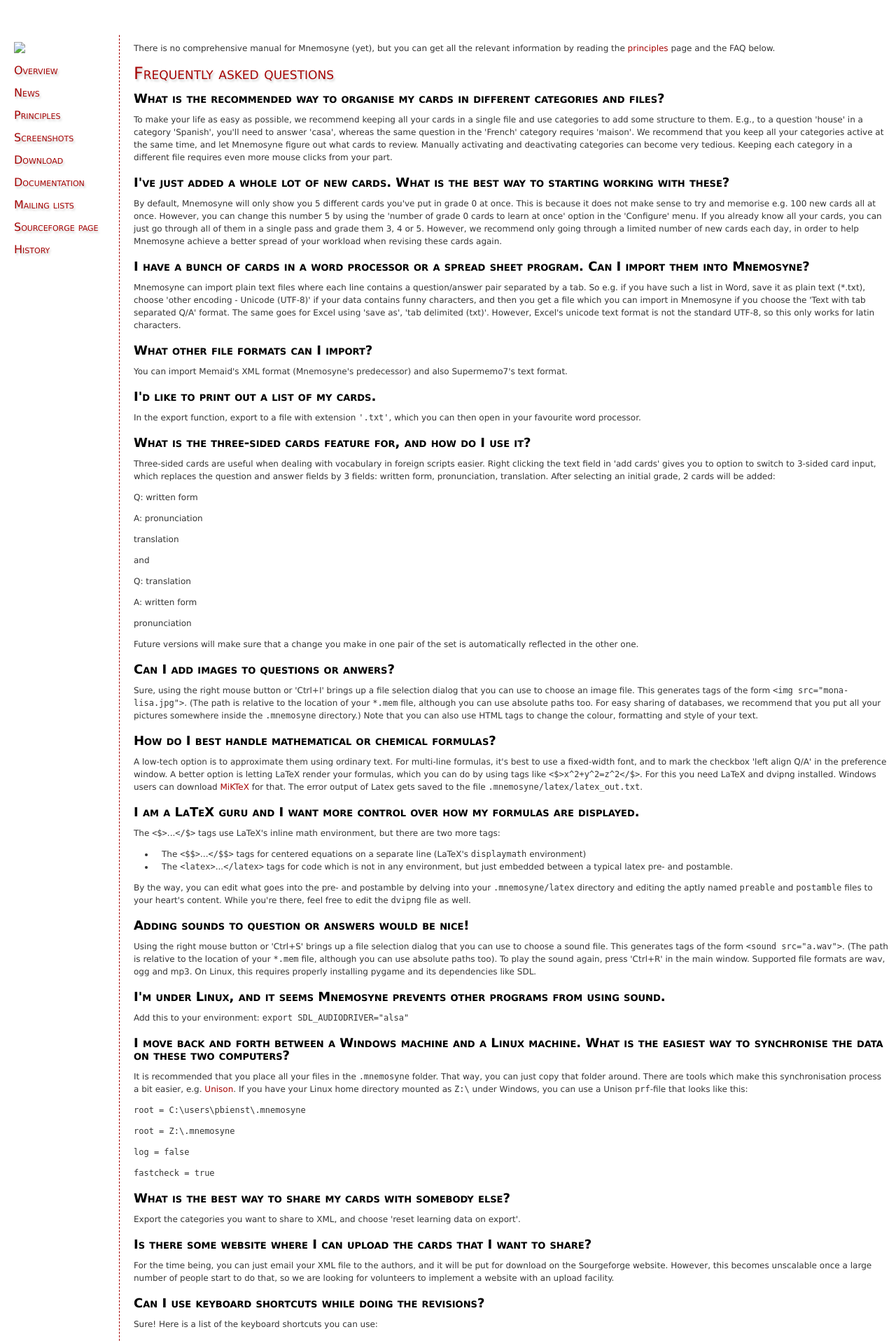
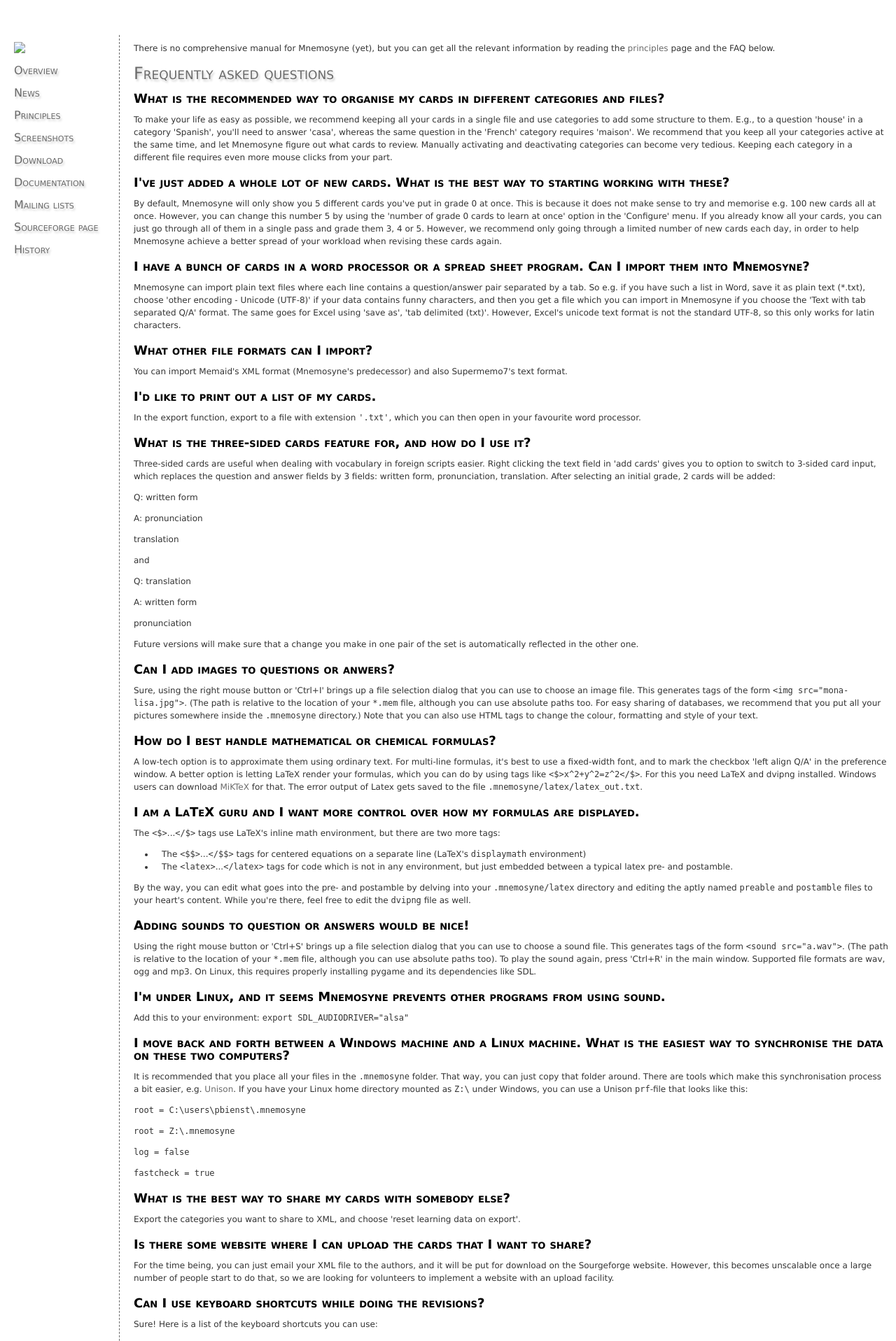
Before and after one commit to tbabej/mnemosyne-old, a PHP site: page /faq.php in a window 1280 px wide. Shown: the top 1917 px of the page at 70% size. Run offline with PHP 8.4, Linux system fonts and the light colour scheme.

Commit message:
Fix garish colour scheme.

```diff
--- a/mnemosyne-web/style.css
+++ b/mnemosyne-web/style.css
@@ -21,7 +21,7 @@
 	position: absolute;
 	left: 170px;
 	top: 50px;
-	border-left: 1px #A50303 dashed;
+	border-left: 1px #6A6A6A dashed;
 	padding: 10 10 10 20px; }
 
 #question {
@@ -40,7 +40,7 @@
         font-weight: normal;
         text-shadow: #ccc 2px 3px 3px;
         font-variant: small-caps;
-	color: #A50303; }
+	color: #6A6A6A ; }
 
 h1 { font-size: 24px; }
 h2 { font-size: 18px; }
@@ -49,8 +49,8 @@
 h5 { font-size: 10px; }
 h6 { font-size:  9px; }
 
-A:link     { color:#A50303; text-decoration: none; }
-A:visited  { color:#A50303; text-decoration: none; }
+A:link     { color:#6A6A6A ; text-decoration: none; }
+A:visited  { color:#6A6A6A ; text-decoration: none; }
 
 ol, ul, li {
 	font-size: 12px;
```
